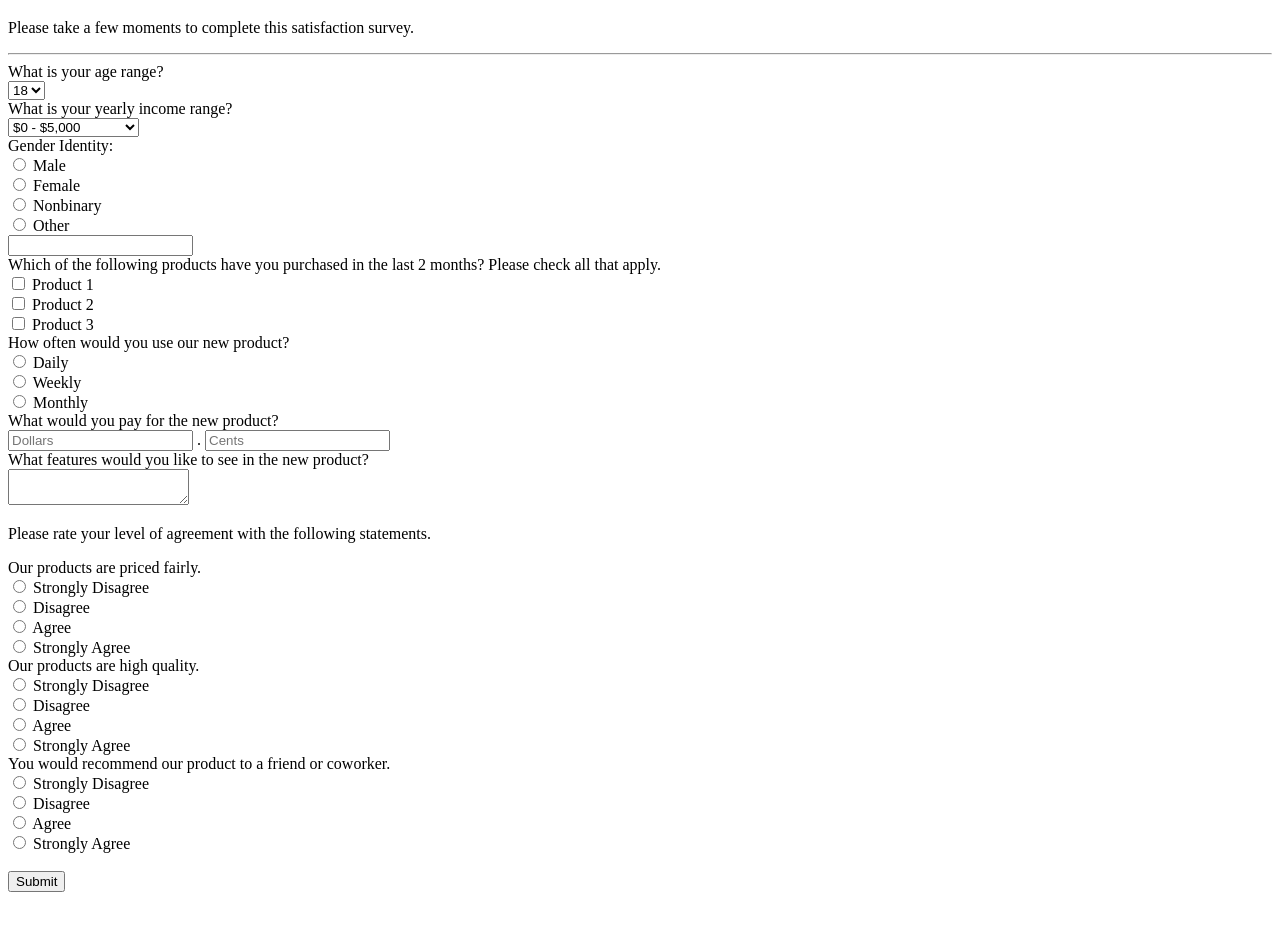
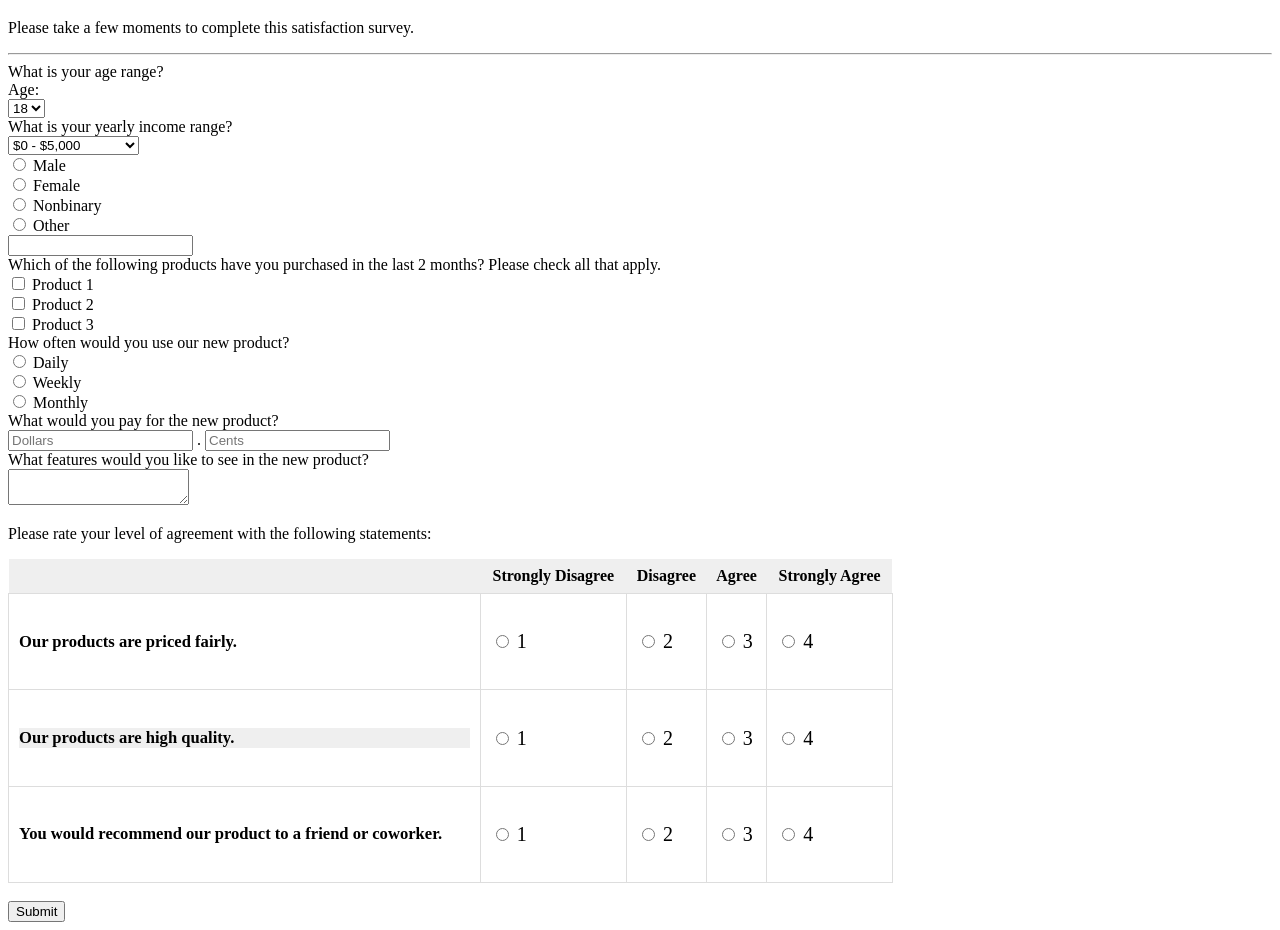
Before and after one commit to kenduNMT/HTML-CSS, a plain HTML site: page HTML CSS DEMO/bt2.html in a window 1280 px wide. Shown: the part 61-991 px from the top of the page. Before the commit the page ends 961 px from the top, so only its background shows below. Drawn offline with Linux system fonts and the light colour scheme.

Commit message:
Update bt2.html

```diff
--- a/HTML CSS DEMO/bt2.html
+++ b/HTML CSS DEMO/bt2.html
@@ -3,14 +3,35 @@
 <head>
     <meta charset="UTF-8">
     <meta name="viewport" content="width=device-width, initial-scale=1.0">
-    <title>Document</title>
+    <title>Survey</title>
+    <style>
+        table {
+            width: 70%;
+            border-collapse: collapse;
+        }
+        th {
+            background-color: #dddddd75;
+            text-align: center;
+            padding: 8px;
+        }
+        td {
+            border: 1px solid #dddddd;
+            width: 150%px;
+            height: 10px;
+            padding: 10px;
+            text-align: left;
+            font-size: 20px;
+        }
+    </style>
 </head>
 <body>
+    <form action="/submit-survey" method="post"></form>
     <h1>Market Research Survey</h1>
     <p>Please take a few moments to complete this satisfaction survey.</p>
     <form action="/submit_form.html" method="post">
         <hr>
         <label for="age">What is your age range?</label><br>
+        <label for="age">Age:</label><br>
         <select id="age" name="age">
             <option value="18">18</option>
             <option value="19">19</option>
@@ -28,7 +49,6 @@
             <option value="15,000-20000">$15,000 - $20,000</option>
             <option value="20,000-25000">$20,000 - $25,000</option>
         </select><br>
-        <label>Gender Identity:</label><br>
         <input type="radio" id="male" name="gender" value="male">
         <label for="male">Male</label><br>
         <input type="radio" id="female" name="gender" value="female">
@@ -62,37 +82,37 @@
         <label for="features">What features would you like to see in the new product?</label><br>
         <textarea id="features" name="features"></textarea>
         <br>
-        <p>Please rate your level of agreement with the following statements.</p>
-        <label for="fairness">Our products are priced fairly.</label><br>
-        <input type="radio" id="strongly_disagree_fairness" name="fairness" value="0">
-        <label for="strongly_disagree_fairness">Strongly Disagree</label><br>
-        <input type="radio" id="disagree_fairness" name="fairness" value="0">
-        <label for="disagree_fairness">Disagree</label><br>
-        <input type="radio" id="agree_fairness" name="fairness" value="0">
-        <label for="agree_fairness">Agree</label><br>
-        <input type="radio" id="strongly_agree_fairness" name="fairness" value="0">
-        <label for="strongly_agree_fairness">Strongly Agree</label>
-        <br>
-        <label for="quality">Our products are high quality.</label><br>
-        <input type="radio" id="strongly_disagree_quality" name="quality" value="0">
-        <label for="strongly_disagree_quality">Strongly Disagree</label><br>
-        <input type="radio" id="disagree_fairness" name="fairness" value="0">
-        <label for="disagree_fairness">Disagree</label><br>
-        <input type="radio" id="agree_fairness" name="fairness" value="0">
-        <label for="agree_fairness">Agree</label><br>
-        <input type="radio" id="strongly_agree_fairness" name="fairness" value="0">
-        <label for="strongly_agree_fairness">Strongly Agree</label>
-        <br>
-        <label for="recommend">You would recommend our product to a friend or coworker.</label><br>
-        <input type="radio" id="strongly_disagree_recommend" name="recommend" value="0">
-        <label for="strongly_disagree_recommend">Strongly Disagree</label><br>
-        <input type="radio" id="disagree_fairness" name="fairness" value="0">
-        <label for="disagree_fairness">Disagree</label><br>
-        <input type="radio" id="agree_fairness" name="fairness" value="0">
-        <label for="agree_fairness">Agree</label><br>
-        <input type="radio" id="strongly_agree_fairness" name="fairness" value="0">
-        <label for="strongly_agree_fairness">Strongly Agree</label>
-        <br>
+        <p>Please rate your level of agreement with the following statements:</p>
+        <table>
+            <tr>
+                <th></th>
+                <th>Strongly Disagree</th>
+                <th>Disagree</th>
+                <th>Agree</th>
+                <th>Strongly Agree</th>
+            </tr>
+            <tr>
+                <td><h5>Our products are priced fairly.</h5></td>
+                <td><input type="radio" name="q1" value="1"> 1</td>
+                <td><input type="radio" name="q1" value="1"> 2</td>
+                <td><input type="radio" name="q1" value="1"> 3</td>
+                <td><input type="radio" name="q1" value="1"> 4</td>
+            </tr>
+            <tr>
+                <td><h5 style="background-color:rgba(230, 230, 230, 0.634); color:rgb(0, 0, 0);"> Our products are high quality.</h5></td>
+                <td><input type="radio" name="q1" value="1"> 1</td>
+                <td><input type="radio" name="q1" value="1"> 2</td>
+                <td><input type="radio" name="q1" value="1"> 3</td>
+                <td><input type="radio" name="q1" value="1"> 4</td>
+            </tr>
+            <tr>
+                <td><h5>You would recommend our product to a friend or coworker.</h5></td>
+                <td><input type="radio" name="q1" value="1"> 1</td>
+                <td><input type="radio" name="q1" value="1"> 2</td>
+                <td><input type="radio" name="q1" value="1"> 3</td>
+                <td><input type="radio" name="q1" value="1"> 4</td>
+            </tr>
+        </table>
         <br>
         <input type="submit" value="Submit">
     </form>
```
